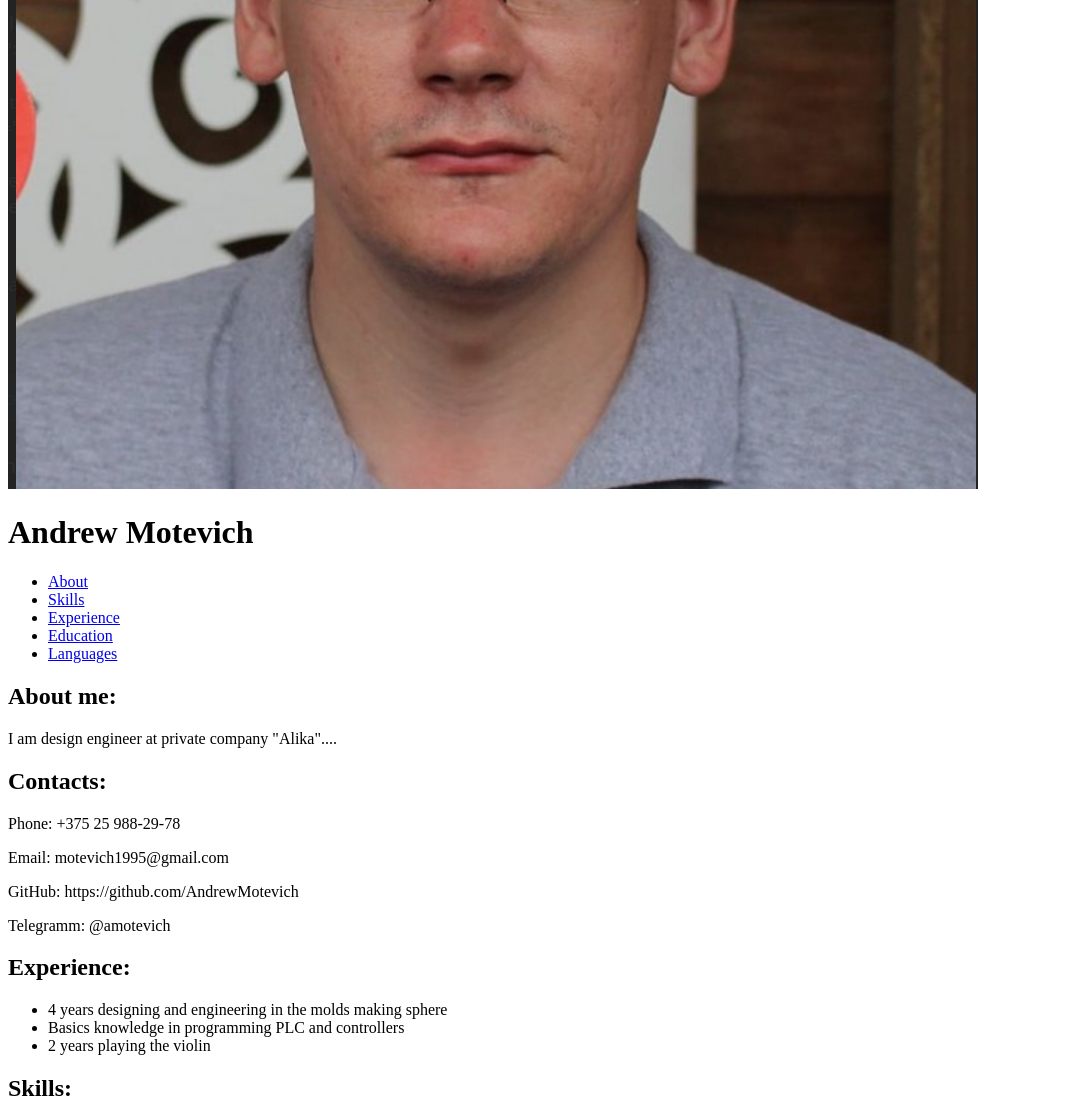
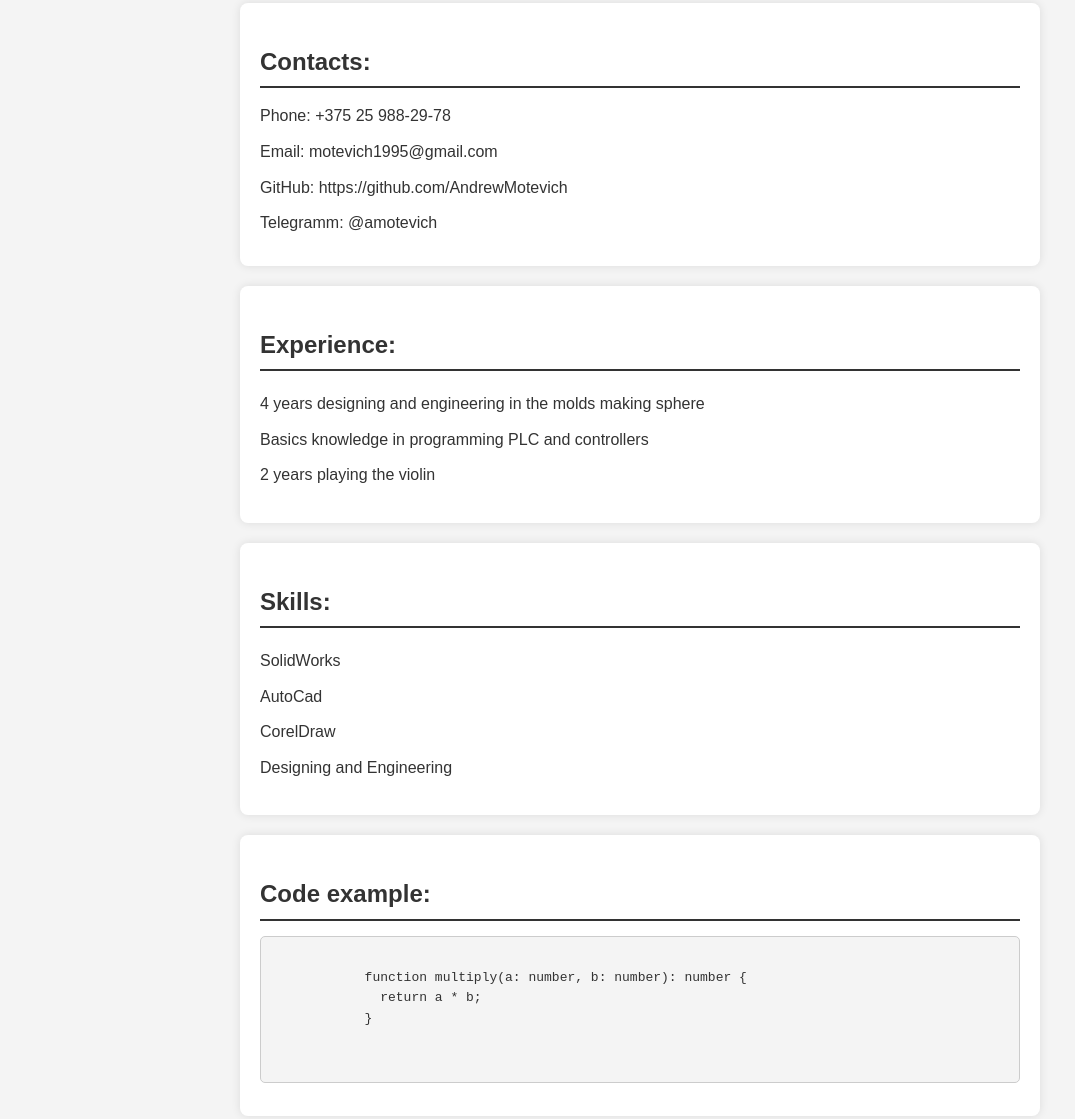
Before and after one commit to AndrewMotevich/rsschool-cv, a plain HTML site: page index.html in a window 1280 px wide. Shown: the part 467-1586 px from the top of the page, without its empty margins (0-1075 px from the left). Drawn offline with Linux system fonts and the light colour scheme; the site is published under a folder, as on GitHub Pages, so addresses that start at the root find nothing.

Commit message:
fix: fix links

```diff
--- a/index.html
+++ b/index.html
@@ -4,8 +4,8 @@
   <meta charset="UTF-8">
   <meta name="viewport" content="width=device-width, initial-scale=1.0">
   <title>CV</title>
-  <link rel="stylesheet" href="/styles/styles.css">
-  <link rel="icon" type="image/x-icon" href="/images/favicons/favicon.ico">
+  <link rel="stylesheet" href="styles/styles.css">
+  <link rel="icon" type="image/x-icon" href="images/favicons/favicon.ico">
 </head>
 <body>
 
```
